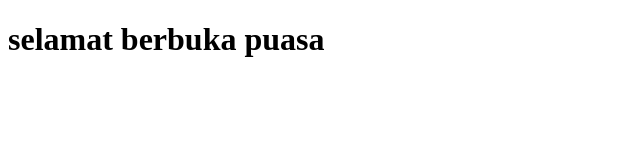
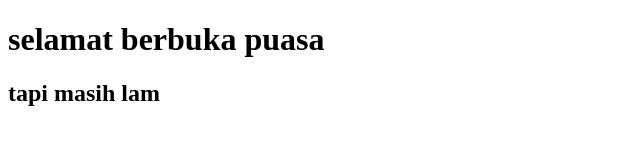
Before and after one commit to 16110360/amikom, a plain HTML site: page index.html in a window 1280 px wide. Shown: the whole page, without its empty margins (0-640 px from the left). Drawn offline with Linux system fonts and the light colour scheme.

Commit message:
publish index

```diff
--- a/index.html
+++ b/index.html
@@ -5,5 +5,6 @@
 </head>
 <body>
 <h1>selamat berbuka puasa</h1>
+<h2>tapi masih lam</h2>
 </body>
 </html>
```
